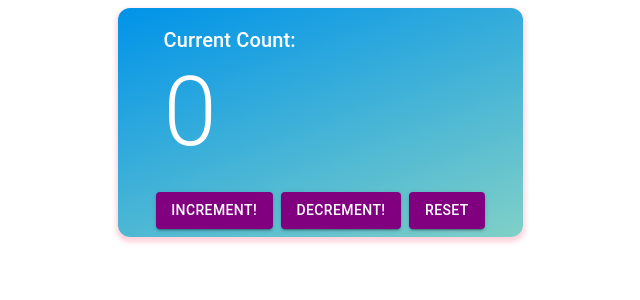
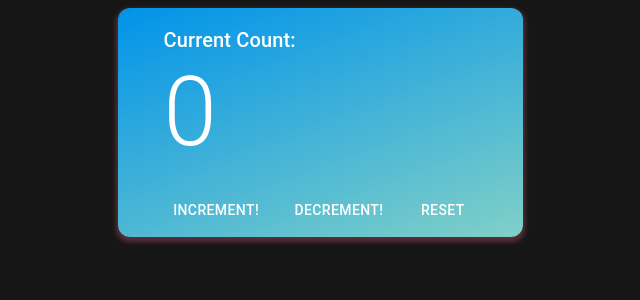
Before and after one commit to ji-sison/increment-decrement-reset, a React (Create React App) app: page / in a window 1280 px wide. Shown: the top 300 px of the page, without its empty margins (320-960 px from the left). Built offline with nearby package versions, Linux system fonts and the light colour scheme.

Commit message:
design changes

```diff
--- a/src/App.js
+++ b/src/App.js
@@ -9,7 +9,8 @@ import {
 
 const btnStyles = {
     size: 'small',
-    background: 'purple'
+    color: 'white',
+    margin:'auto'
 }
 
 
@@ -62,11 +63,12 @@ class App extends React.Component {
           </CardContent>
 
           <CardActions>
-          <Button style={btnStyles} variant="contained" className='inc' onClick={this.increment}>Increment!</Button>
-          <Button style={btnStyles} variant="contained" className='dec' onClick={this.decrement}>Decrement!</Button>
-          <Button style={btnStyles} variant="contained" className='reset' onClick={this.reset}>Reset</Button>
+          <Button style={btnStyles} variant="text"  onClick={this.increment}>Increment!</Button>
+          <Button style={btnStyles} variant="text" onClick={this.decrement}>Decrement!</Button>
+          <Button style={btnStyles} variant="text" onClick={this.reset}>Reset</Button>
           </CardActions>
         </Card>
+
       );
     }
   };
--- a/src/index.js
+++ b/src/index.js
@@ -3,4 +3,5 @@ import ReactDOM from 'react-dom';
 
 import App from './App';
 
+document.body.style = 'background: #161616;';
 ReactDOM.render(<App />, document.getElementById('root'));
```
